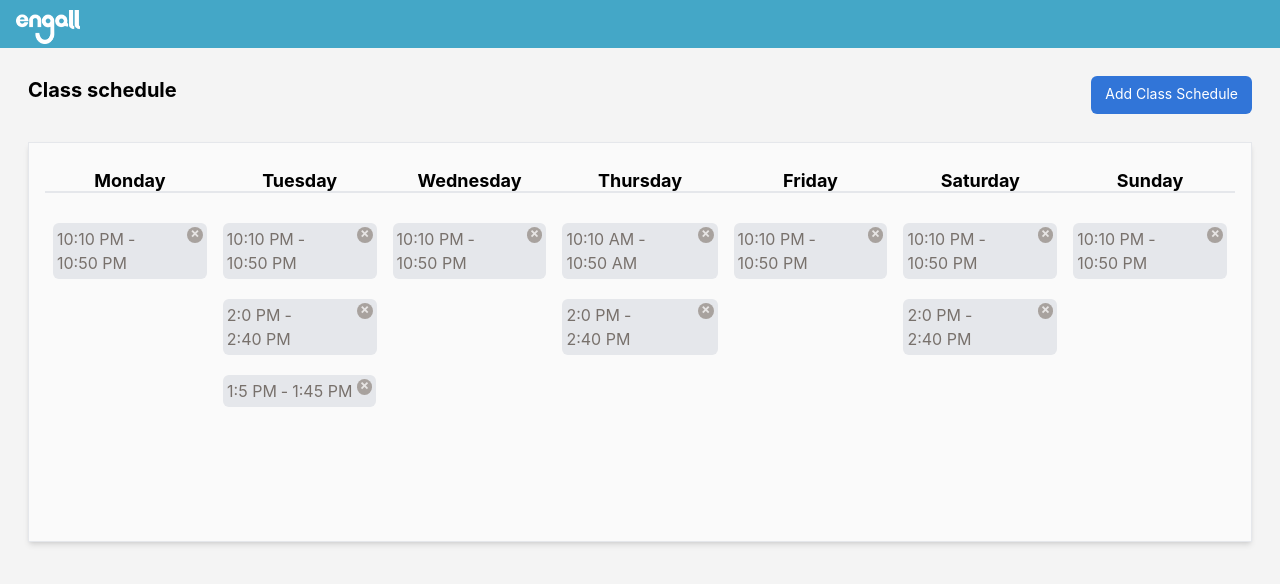
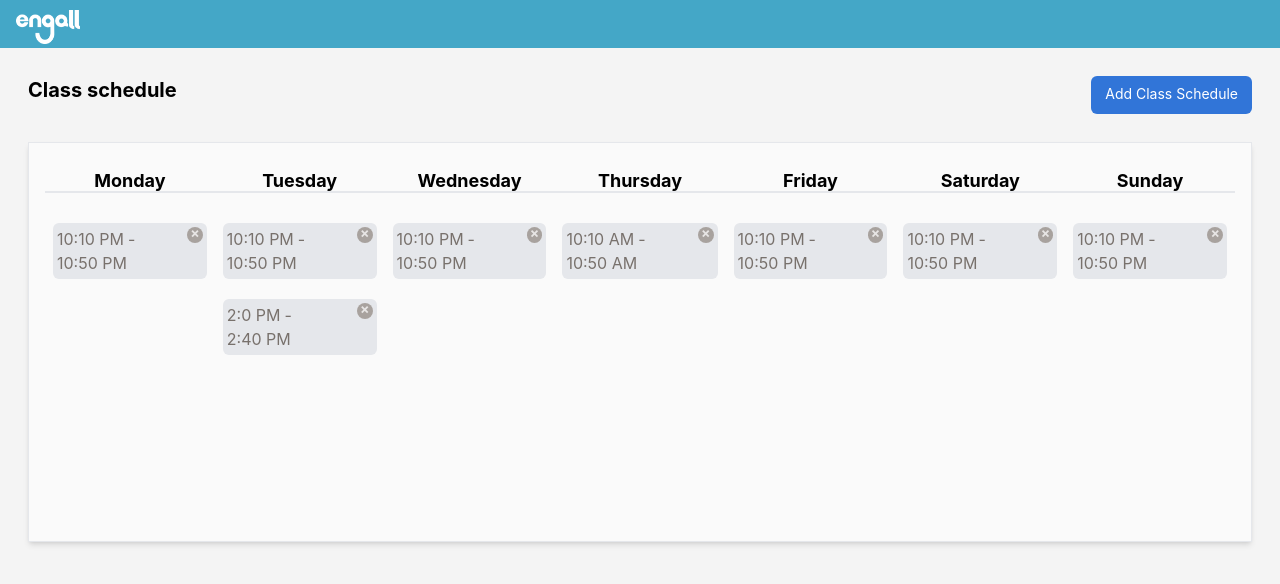
Before and after one commit to devMarco14/Engall_Schedule, a React (Create React App) app: page / in a window 1280 px wide. Shown: the top 584 px of the page. Built offline with nearby package versions, Linux system fonts and the light colour scheme; data requests are answered from the project's data file.

Commit message:
feat : 삭제 하는 기능 추가하고 적용

```diff
--- a/src/database/database.json
+++ b/src/database/database.json
@@ -37,18 +37,6 @@
         "minute": 40
       },
       "isAM": false
-    },
-    {
-      "id": 545,
-      "startTime": {
-        "hour": 1,
-        "minute": 5
-      },
-      "endTime": {
-        "hour": 1,
-        "minute": 45
-      },
-      "isAM": true
     }
   ],
   "Wednesday": [
@@ -79,18 +67,6 @@
         "isAM": true
       },
       "isAM": true
-    },
-    {
-      "id": 4253,
-      "startTime": {
-        "hour": 2,
-        "minute": 0
-      },
-      "endTime": {
-        "hour": 2,
-        "minute": 40
-      },
-      "isAM": false
     }
   ],
   "Friday": [
@@ -119,18 +95,6 @@
         "minute": "50"
       },
       "isAM": true
-    },
-    {
-      "id": 7747,
-      "startTime": {
-        "hour": 2,
-        "minute": 0
-      },
-      "endTime": {
-        "hour": 2,
-        "minute": 40
-      },
-      "isAM": false
     }
   ],
   "Sunday": [
--- /dev/null
+++ b/src/hooks/useDeleteSchedule.ts
@@ -0,0 +1,10 @@
+import { deleteScheduleAPI } from 'libs/api/schedule';
+
+const useDeleteSchedule = () => {
+  const onDeleteSchedule = async (weekdays: string, id: string) => {
+    await deleteScheduleAPI(weekdays, id);
+  };
+  return { onDeleteSchedule };
+};
+
+export default useDeleteSchedule;
--- a/src/hooks/useScheduleForm.ts
+++ b/src/hooks/useScheduleForm.ts
@@ -1,6 +1,5 @@
 /* eslint-disable array-callback-return */
 import { postSchedulesAPI } from 'libs/api/schedule';
-import { useNavigate } from 'react-router-dom';
 import { Schedule } from 'types/schedule';
 
 const useScheduleForm = () => {
--- a/src/pages/schedulePage/SchedulePage.tsx
+++ b/src/pages/schedulePage/SchedulePage.tsx
@@ -3,12 +3,16 @@ import { Link } from 'react-router-dom';
 import axios from 'axios';
 import Path from 'routes/Path';
 import { WEEK } from 'libs/utils/Constants';
+import { useState } from 'react';
 import Dayslot from './components/Dayslot';
 import useWeekList from './hooks/useWeekList';
 
 function SchedulePage() {
   const { state, dispatch } = useWeekList();
-
+  const [checkData, setCheckData] = useState(true);
+  const onChangeCheckData = () => {
+    setCheckData((prev) => !prev);
+  };
   React.useEffect(() => {
     const foo = async (endPoint: string) => {
       try {
@@ -19,14 +23,19 @@ function SchedulePage() {
       }
     };
     WEEK.forEach((day: string) => foo(day));
-  }, []);
+  }, [checkData]);
 
   const weekListToDayslot = Object.keys(state).map(
     (key: string, index: number) => {
       let result;
       if (state[key].length > 0) {
         result = (
-          <Dayslot day={key} timeList={state[key]} key={`${key}_${index}`} />
+          <Dayslot
+            day={key}
+            timeList={state[key]}
+            onChangeCheckData={onChangeCheckData}
+            key={`${key}_${index}`}
+          />
         );
       }
       return result;
--- a/src/pages/schedulePage/components/Dayslot.tsx
+++ b/src/pages/schedulePage/components/Dayslot.tsx
@@ -5,10 +5,16 @@ import Timeslot from './Timeslot';
 interface DayslotProps {
   day: string;
   timeList: DayObject[];
+  onChangeCheckData: () => void;
 }
 
-export default function Dayslot({ day, timeList }: DayslotProps) {
+export default function Dayslot({
+  day,
+  timeList,
+  onChangeCheckData,
+}: DayslotProps) {
   const [isSpread, setSpread] = React.useState<boolean>(false);
+
   const timeListToTimeslot = Object.values(timeList).map(
     (dayObject: DayObject, index: number) => {
       return (
@@ -16,6 +22,8 @@ export default function Dayslot({ day, timeList }: DayslotProps) {
           isSpread={isSpread}
           dayObject={dayObject}
           key={`${day[0]}_${index}`}
+          day={day}
+          onChangeCheckData={onChangeCheckData}
         />
       );
     },
--- a/src/pages/schedulePage/components/Timeslot.tsx
+++ b/src/pages/schedulePage/components/Timeslot.tsx
@@ -1,15 +1,24 @@
+import useDeleteSchedule from 'hooks/useDeleteSchedule';
 import React from 'react';
 import { DayObject } from 'types/customTypes';
 
 interface TimeslotProps {
   isSpread: boolean;
   dayObject: DayObject;
+  day: string;
+  onChangeCheckData: () => void;
 }
 
-export default function Timeslot({ isSpread, dayObject }: TimeslotProps) {
+export default function Timeslot({
+  isSpread,
+  dayObject,
+  day,
+  onChangeCheckData,
+}: TimeslotProps) {
+  const { onDeleteSchedule } = useDeleteSchedule();
   const [needHidden, setNeedHidden] = React.useState<boolean>(false);
   const [isResized, setIsResized] = React.useState<boolean>(false);
-  const { startTime, endTime } = dayObject;
+  const { startTime, endTime, id } = dayObject;
 
   React.useEffect(() => {
     let delayedStyleChange: ReturnType<typeof setTimeout>;
@@ -46,6 +55,8 @@ export default function Timeslot({ isSpread, dayObject }: TimeslotProps) {
 
   function handleClick() {
     if (window.confirm('Are you sure to cancel the schedule?')) {
+      onDeleteSchedule(day, id);
+      onChangeCheckData();
       window.alert('Schedule canceled!');
     }
   }
```
